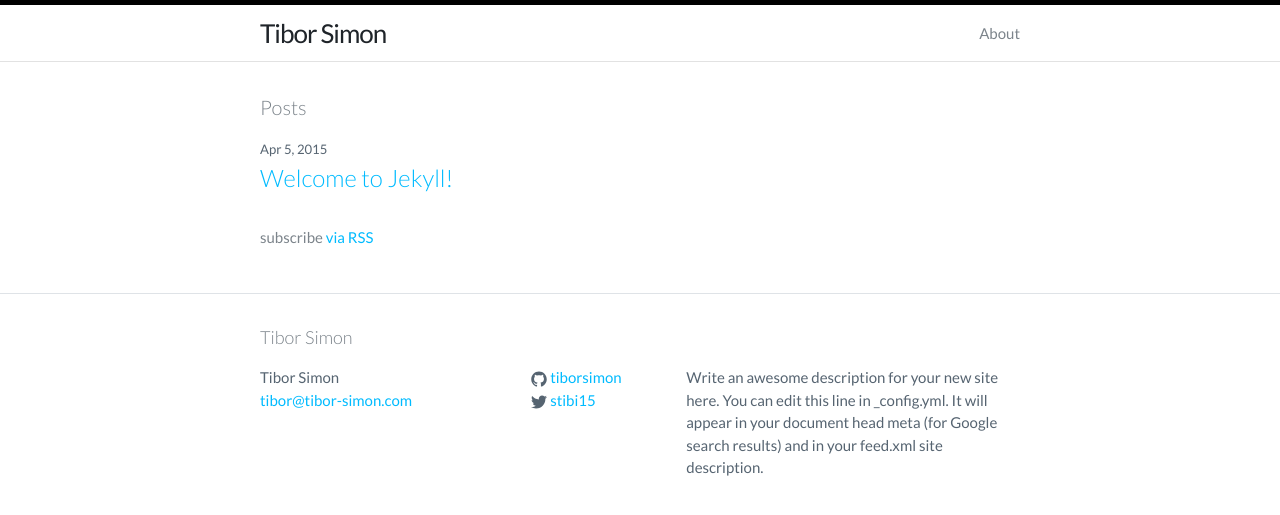
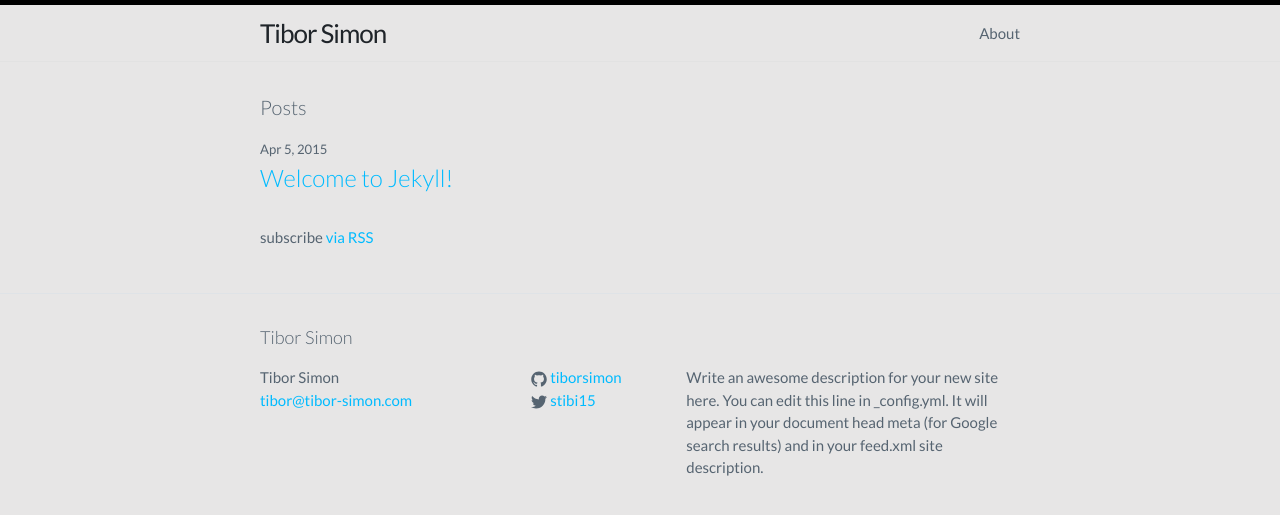
Before and after one commit to tiborsimon/tiborsimon.github.io, a Jekyll site: the page built from index.html, in a window 1280 px wide. Shown: the top 515 px of the page. Built offline with Jekyll 4.4.1, drawn with Linux system fonts in a browser that asks for light colours; nearby versions of some CDN libraries.

Commit message:
Color update

```diff
--- a/css/main.scss
+++ b/css/main.scss
@@ -12,8 +12,8 @@ $base-line-height:  1.5;
 
 $spacing-unit:      30px;
 
-$text-color:        #7C848B;
-$background-color:  #fff;
+$text-color:        #566471;
+$background-color:  #E7E6E6;
 $brand-color:       #00BBFF;
 
 $pre-bg-color:      #f6f6f6;
```
